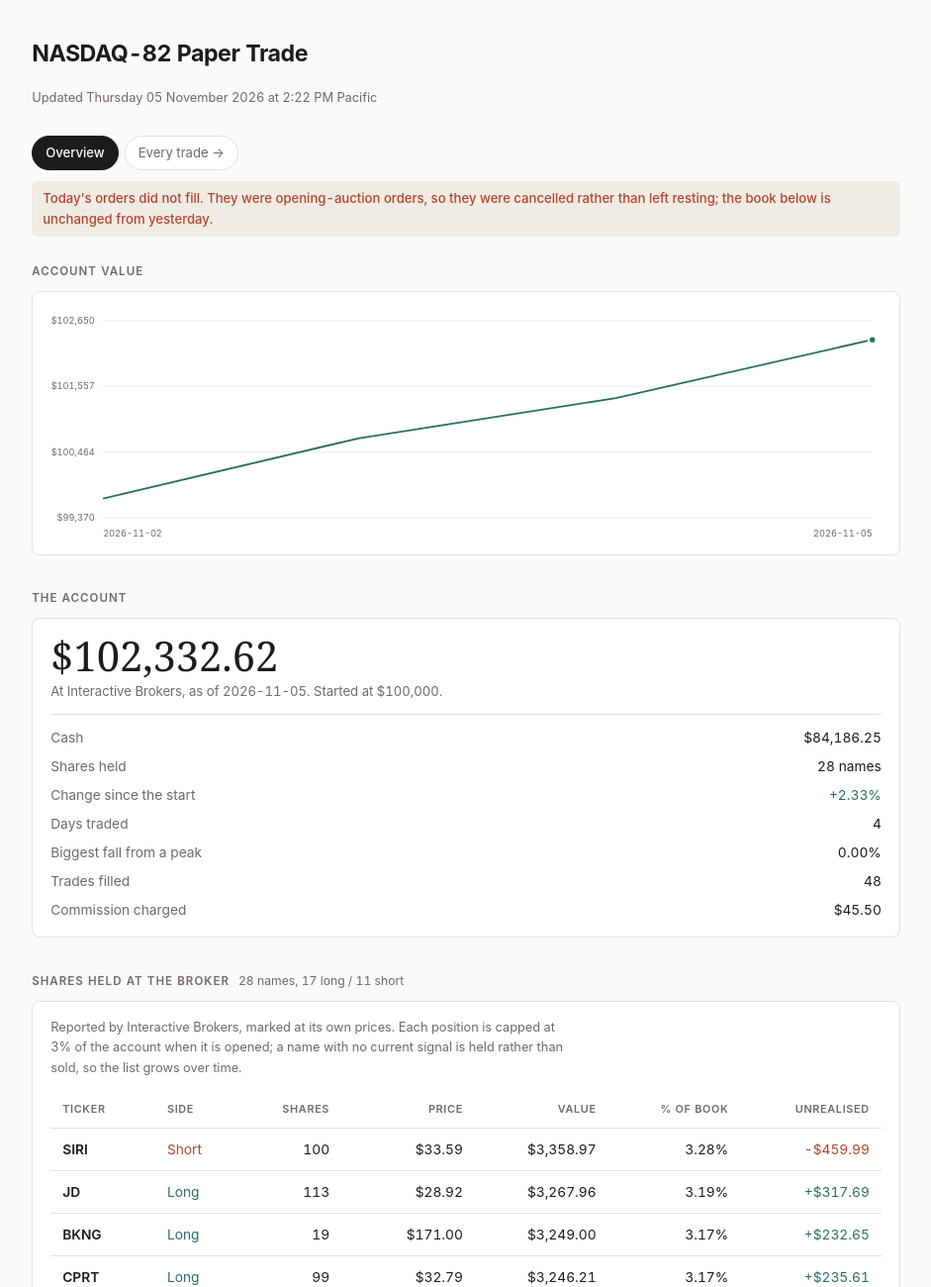
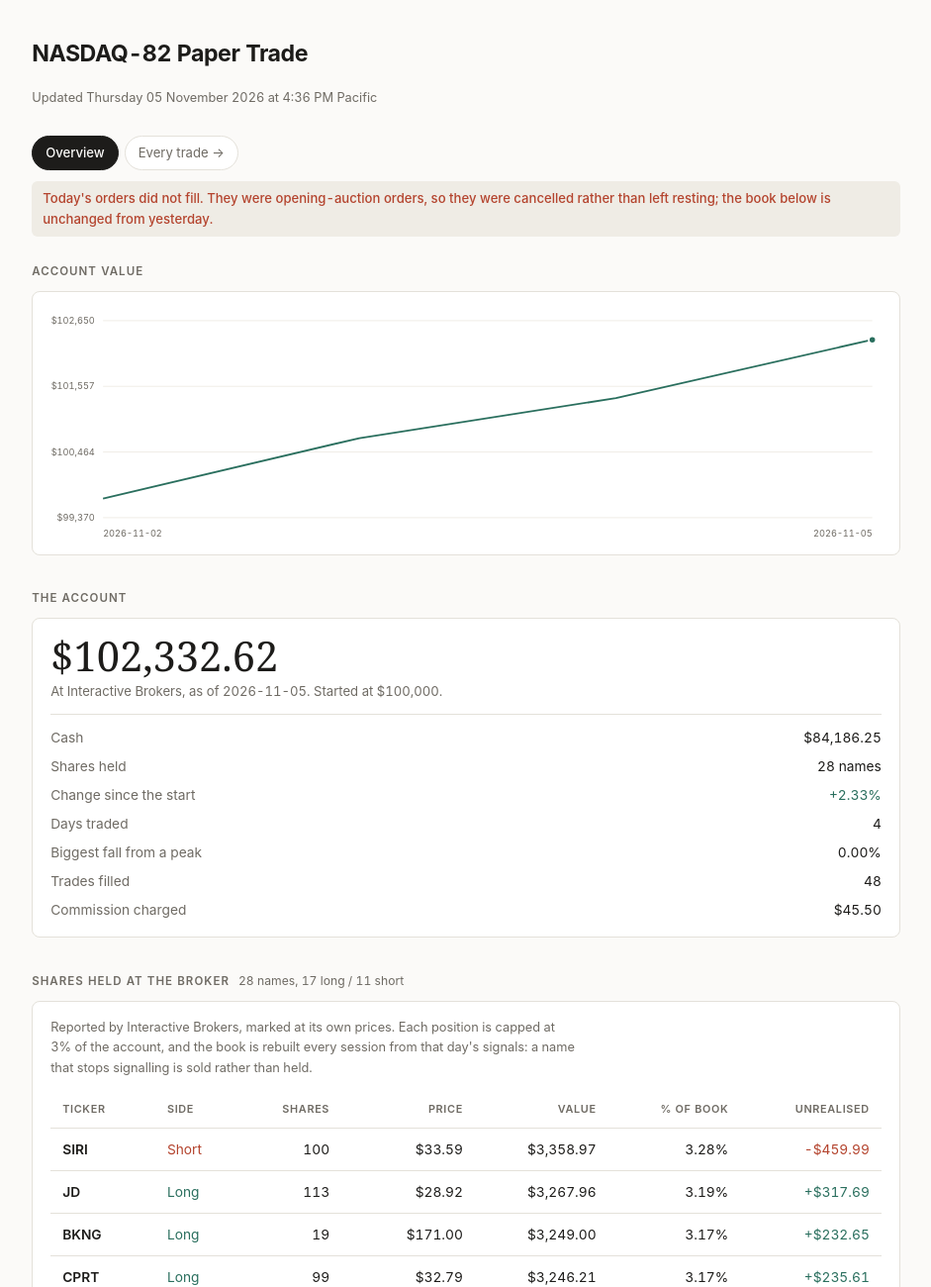
Before and after one commit to thomaskang08/nasdaq82-paper-trade, a plain HTML site: page index.html in a window 1280 px wide. Shown: the top 1300 px of the page at 99% size, without its empty margins (169-1110 px from the left). Drawn offline with Linux system fonts and the light colour scheme.

Commit message:
Brief for 2026-11-05

```diff
--- a/index.html
+++ b/index.html
@@ -107,7 +107,7 @@ tr.row-chart:focus-visible{outline:2px solid var(--ours);outline-offset:-2px}
 @media (prefers-reduced-motion:reduce){*{transition:none!important}}
 </style></head><body><main>
 <div class="hd"><h1>NASDAQ-82 Paper Trade</h1>
-<p class="sub">Updated Thursday 05 November 2026 at 2:22 PM Pacific</p>
+<p class="sub">Updated Thursday 05 November 2026 at 4:36 PM Pacific</p>
 <nav class="nav"><a href="index.html" aria-current="page">Overview</a><a href="trades.html">Every trade &rarr;</a></nav>
 <p class="stage none">Today's orders did not fill. They were opening-auction orders, so they were cancelled rather than left resting; the book below is unchanged from yesterday.</p>
 </div>
@@ -129,7 +129,7 @@ tr.row-chart:focus-visible{outline:2px solid var(--ours);outline-offset:-2px}
 </div></section>
 <section><h2>Shares held at the broker <span class="n">28 names, 17 long / 11 short</span></h2>
 <div class="block">
-<p class="note">Reported by Interactive Brokers, marked at its own prices. Each position is capped at 3% of the account when it is opened; a name with no current signal is held rather than sold, so the list grows over time.</p>
+<p class="note">Reported by Interactive Brokers, marked at its own prices. Each position is capped at 3% of the account, and the book is rebuilt every session from that day's signals: a name that stops signalling is sold rather than held.</p>
 <div class="scroll"><table><thead><tr><th>Ticker</th><th>Side</th><th>Shares</th><th>Price</th><th>Value</th><th>% of book</th><th>Unrealised</th></tr></thead><tbody>
 <tr><td>SIRI</td><td class="sell">Short</td><td>100</td><td>$33.59</td><td>$3,358.97</td><td>3.28%</td><td class="sell">-$459.99</td></tr>
 <tr><td>JD</td><td class="buy">Long</td><td>113</td><td>$28.92</td><td>$3,267.96</td><td>3.19%</td><td class="buy">+$317.69</td></tr>
```
Also changed, not shown: trades.html (+1 -1 lines).
